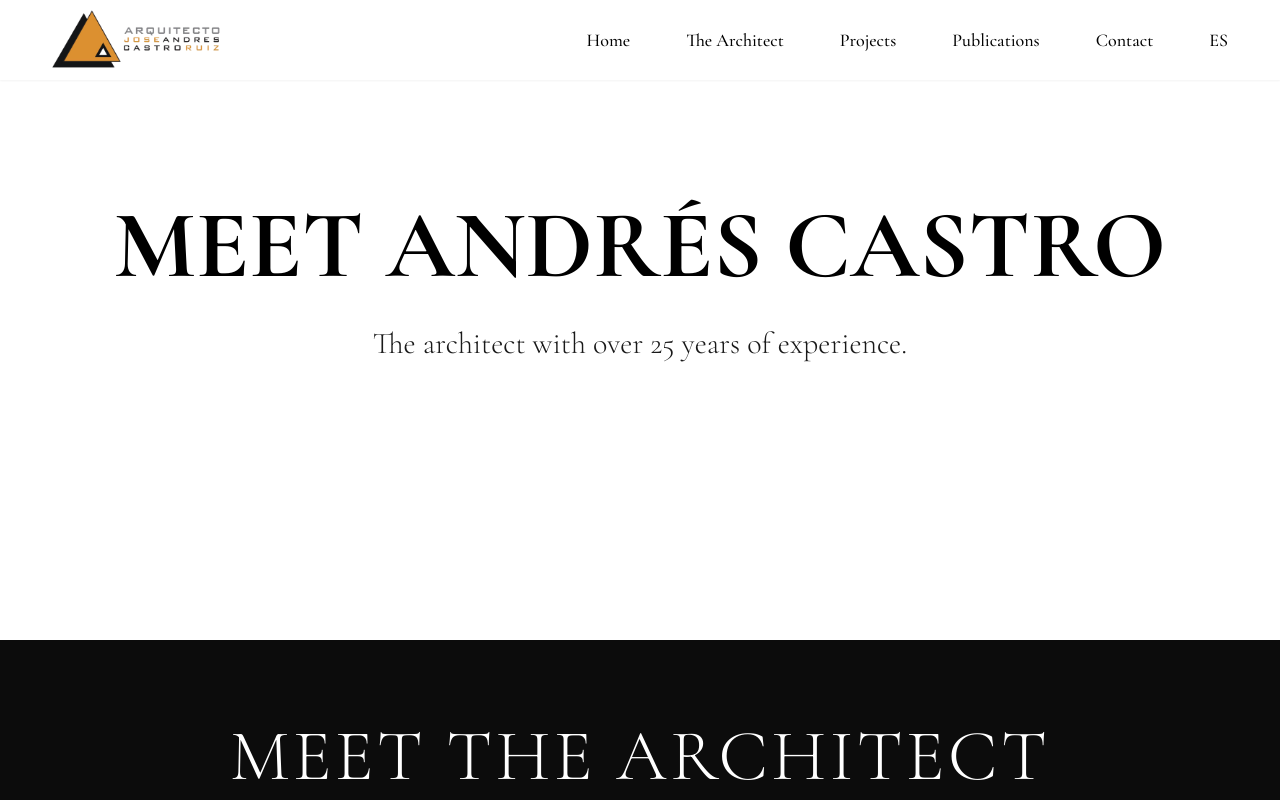
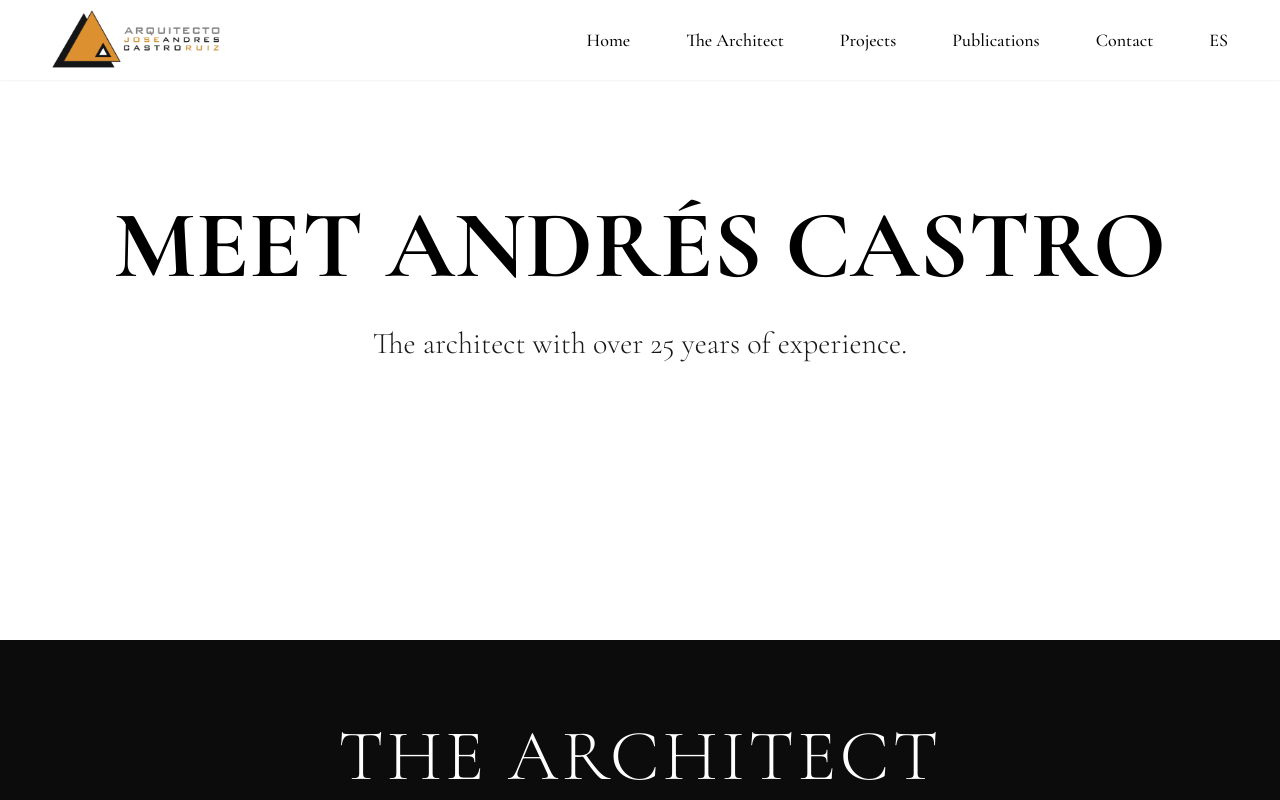
Before and after one commit to botflowlab/AndresCastroWebsite, a React (Vite) app: page /arquitecto in a window 1280 px wide. Shown: the top 800 px of the page. Built offline with nearby package versions, Linux system fonts and the light colour scheme; a web font is replaced by a local one.

Commit message:
Updated About.jsx

```diff
--- a/src/pages/architect/About.jsx
+++ b/src/pages/architect/About.jsx
@@ -9,7 +9,7 @@ export default function About() {
       <div className="max-w-7xl mx-auto">
         <div className="text-center mb-16">
           <h2 className="text-5xl md:text-6xl lg:text-7xl font-light mb-6 tracking-wider text-white">
-            MEET THE ARCHITECT
+            THE ARCHITECT
           </h2>
           <div className="w-32 h-1 bg-white mx-auto"></div>
         </div>
```
